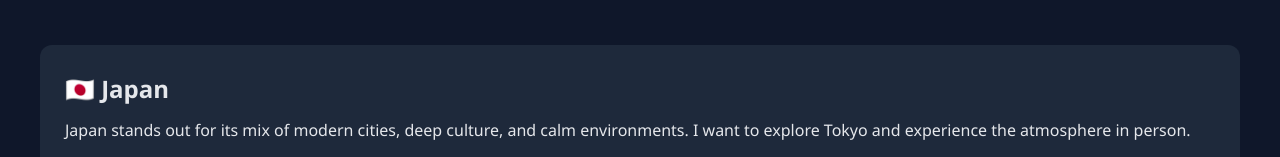
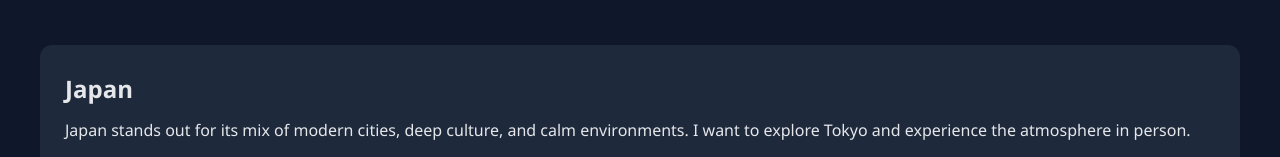
Before and after one commit to Luccgithub/Luccgituhb.github.io, a plain HTML site: page vacation.html in a window 1280 px wide. Shown: the part 243-400 px from the top of the page. Drawn offline with Linux system fonts and the light colour scheme.

Commit message:
Update 4

```diff
--- a/vacation.html
+++ b/vacation.html
@@ -26,7 +26,7 @@
 <section class="content">
 
     <div class="card">
-        <h2>🇯🇵 Japan</h2>
+        <h2>Japan</h2>
         <p>
             Japan stands out for its mix of modern cities, deep culture, and calm environments.
             I want to explore Tokyo and experience the atmosphere in person.
```
